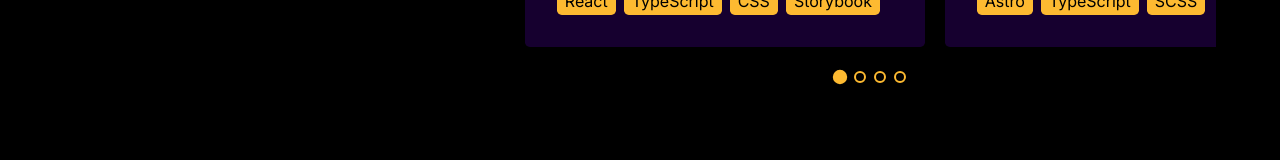
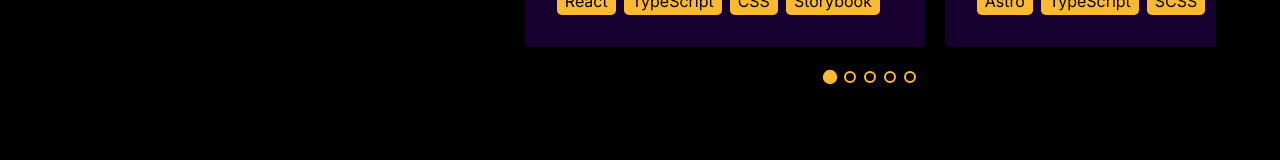
Before and after one commit to jessicaborda/Portfolio_Jessica_Borda, a Next.js app: page / in a window 1280 px wide. Shown: the part 1876-2036 px from the top of the page. Built offline with nearby package versions, Linux system fonts and the light colour scheme.

Commit message:
New project

```diff
--- a/app/page.tsx
+++ b/app/page.tsx
@@ -185,10 +185,19 @@ function ProjectsSection() {
         websiteUrl: "https://jessicaborda.github.io/Quali/",
       },
       {
+        image: getAssetPath("/adoption_report_portada.png"),
+        title: "Adoption Report",
+        description: "Reporte de tendencias de adopción y uso de herramientas para empresas.",
+        tools: ["Next.js", "TypeScript", "CSS"],
+        figmaUrl:
+          "https://www.figma.com/design/TZxh6VRzyd2ls9QVdnIx9q/adoption_report?t=7XosbGvp4LagABUu-0",
+        websiteUrl: "https://jessicaborda.github.io/adoption-report/",
+      },
+      {
         image: getAssetPath("/entrelineas_portada.png"),
         title: "Entrelíneas",
         description: "Sitio web oficial de la Fundación Entrelíneas, desarrollado con Astro.",
-        tools: ["En proceso"],
+        tools: ["En proceso", "Astro"],
         figmaUrl:
           "https://www.figma.com/design/KJaB8Vo3UENOKV8TsckzKK/EntreL%C3%ADneas?node-id=0-1&t=506teaUjrX14k37c-1",
         websiteUrl: "https://jessicaborda.github.io/Fundacion_Entrelineas/",
```
Also changed, not shown: public/adoption_report_portada.png (added).
